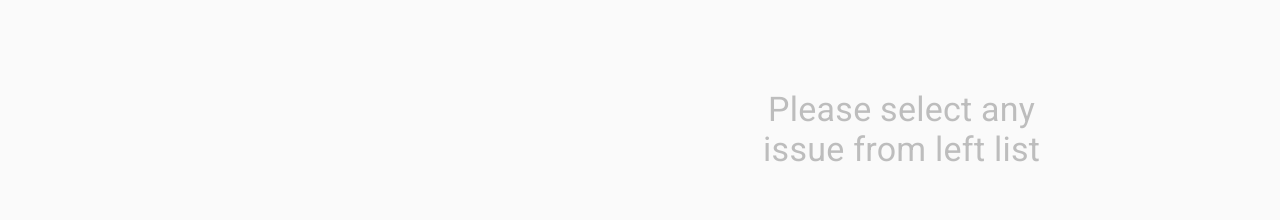
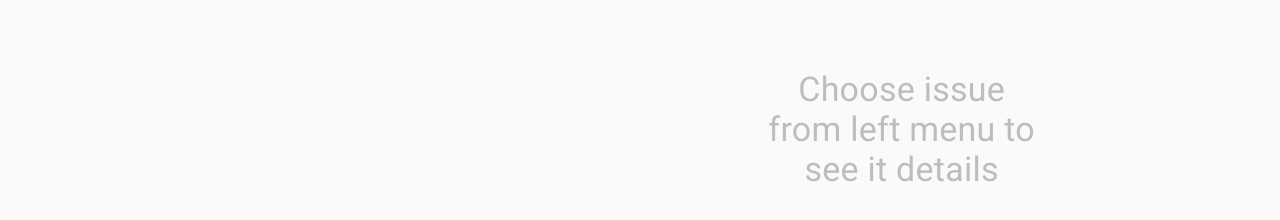
Before and after one commit to infatigabilis/Otus-Spring-Diploma, a React (Create React App) app in the folder UI Client/: page / in a window 1280 px wide. Shown: the part 334-554 px from the top of the page. Built offline with nearby package versions, Linux system fonts and the light colour scheme; no server answers.

Commit message:
UI Client: reword empty workspace

```diff
--- a/UI Client/src/components/EmptyWorkspace.js
+++ b/UI Client/src/components/EmptyWorkspace.js
@@ -23,7 +23,7 @@ export default class EmptyWorkspace extends Component {
     return (
       <div style={styles.rootDiv}>
         <div style={styles.textDiv}>
-          <Typography variant="h4" style={styles.text}>Please select any issue from left list</Typography>
+          <Typography variant="h4" style={styles.text}>Choose issue from left menu to see it details</Typography>
         </div>
       </div>
     );
```
